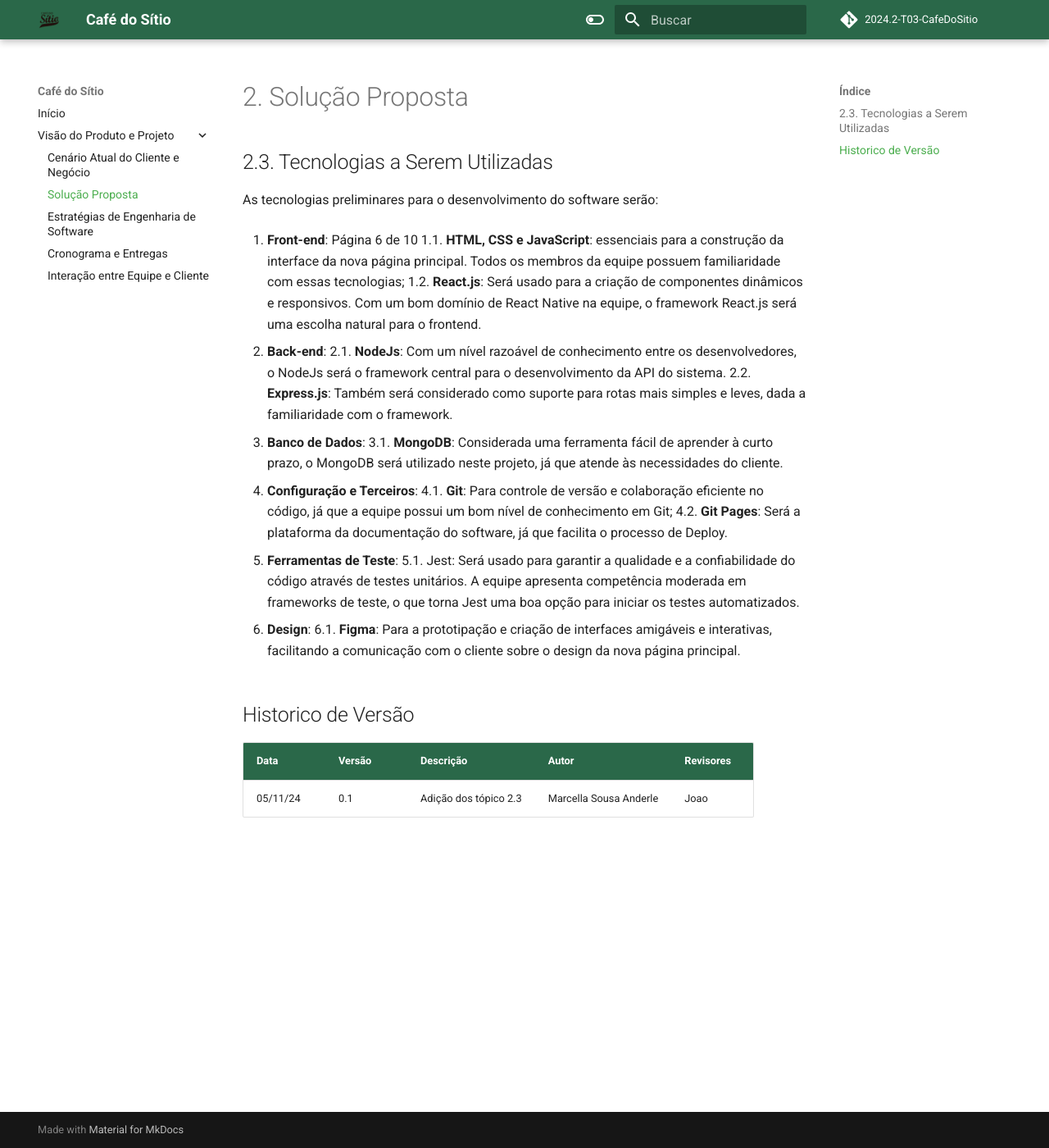
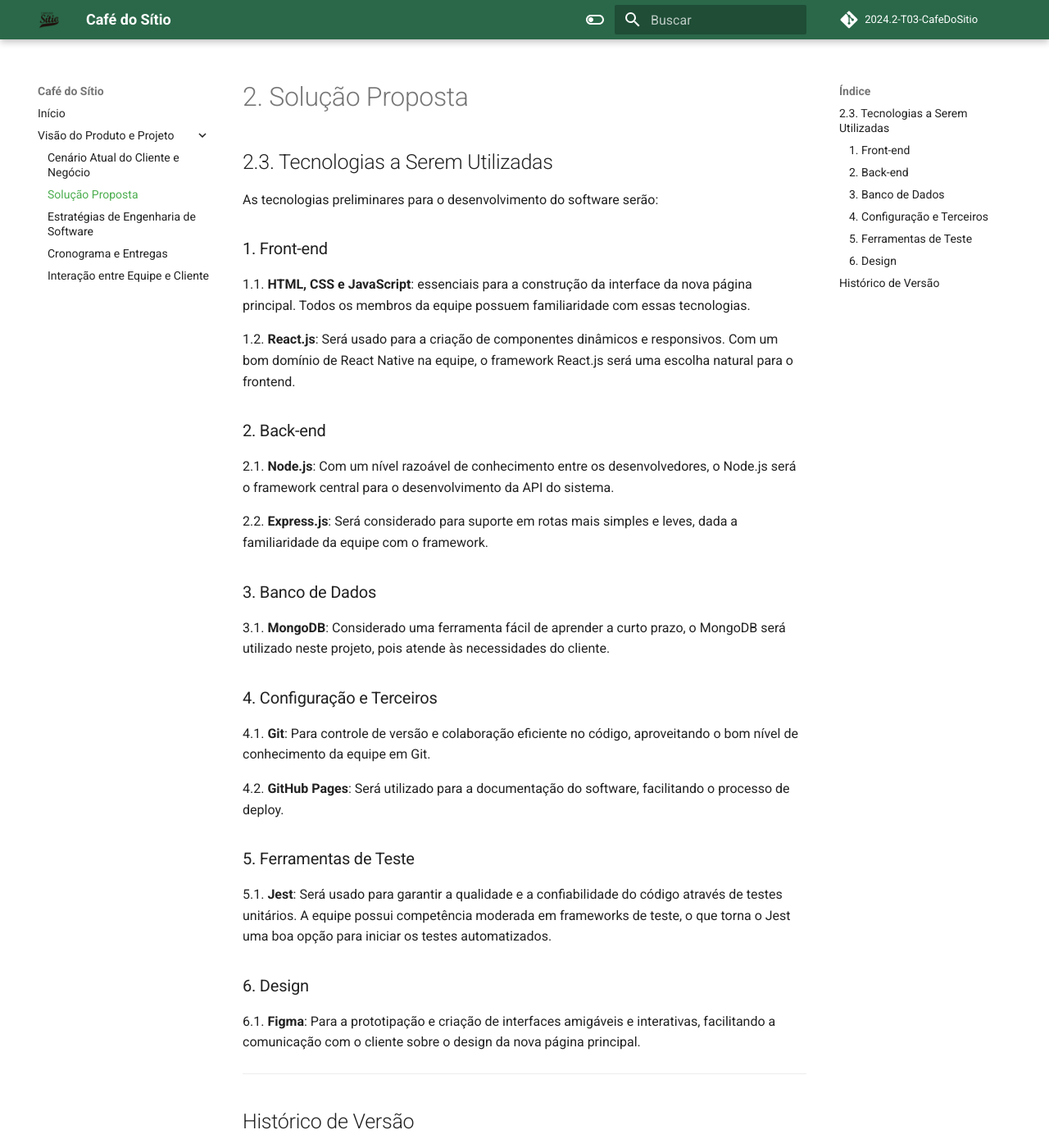
Before and after one commit to mdsreq-fga-unb/2024.2-T03-CafeDoSitio, an MkDocs documentation site: the page built from docs/sections/2-docPage/2-solucaoProposta.md, in a window 1280 px wide and 1400 px high. Shown: the whole window at 82% size. Built offline with MkDocs 1.6.1 and Material for MkDocs 9.7.7, drawn with Linux system fonts in a browser that asks for light colours; comment, search, counter and statistics services are not loaded; some of the changed text lies outside the part shown.

```diff
--- a/docs/sections/2-docPage/2-solucaoProposta.md
+++ b/docs/sections/2-docPage/2-solucaoProposta.md
@@ -4,45 +4,40 @@
 
 As tecnologias preliminares para o desenvolvimento do software serão:
 
-1. **Front-end**:
-Página 6 de 10
-1.1. **HTML, CSS e JavaScript**: essenciais para a construção da interface da
-nova página principal. Todos os membros da equipe possuem familiaridade
-com essas tecnologias;
-1.2. **React.js**: Será usado para a criação de componentes dinâmicos e
-responsivos. Com um bom domínio de React Native na equipe, o framework
-React.js será uma escolha natural para o frontend.
+### 1. Front-end
 
-2. **Back-end**:
-2.1. **NodeJs**: Com um nível razoável de conhecimento entre os desenvolvedores,
-o NodeJs será o framework central para o desenvolvimento da API do
-sistema.
-2.2. **Express.js**: Também será considerado como suporte para rotas mais simples
-e leves, dada a familiaridade com o framework.
+1.1. **HTML, CSS e JavaScript**: essenciais para a construção da interface da nova página principal. Todos os membros da equipe possuem familiaridade com essas tecnologias.
 
-3. **Banco de Dados**:
-3.1. **MongoDB**: Considerada uma ferramenta fácil de aprender à curto prazo, o
-MongoDB será utilizado neste projeto, já que atende às necessidades do
-cliente.
+1.2. **React.js**: Será usado para a criação de componentes dinâmicos e responsivos. Com um bom domínio de React Native na equipe, o framework React.js será uma escolha natural para o frontend.
 
-4. **Configuração e Terceiros**:
-4.1. **Git**: Para controle de versão e colaboração eficiente no código, já que a
-equipe possui um bom nível de conhecimento em Git;
-4.2. **Git Pages**: Será a plataforma da documentação do software, já que facilita o
-processo de Deploy.
+### 2. Back-end
 
-5. **Ferramentas de Teste**:
-5.1. Jest: Será usado para garantir a qualidade e a confiabilidade do código
-através de testes unitários. A equipe apresenta competência moderada em
-frameworks de teste, o que torna Jest uma boa opção para iniciar os testes
-automatizados.
+2.1. **Node.js**: Com um nível razoável de conhecimento entre os desenvolvedores, o Node.js será o framework central para o desenvolvimento da API do sistema.
 
-6. **Design**:
-6.1. **Figma**: Para a prototipação e criação de interfaces amigáveis e interativas,
-facilitando a comunicação com o cliente sobre o design da nova página
-principal.
+2.2. **Express.js**: Será considerado para suporte em rotas mais simples e leves, dada a familiaridade da equipe com o framework.
 
-## Historico de Versão
-Data     | Versão | Descrição             | Autor                  | Revisores
--------- | ------ | ----------------------| ---------------------- | ---------
-05/11/24 | 0.1    | Adição dos tópico 2.3 | Marcella Sousa Anderle | Joao
+### 3. Banco de Dados
+
+3.1. **MongoDB**: Considerado uma ferramenta fácil de aprender a curto prazo, o MongoDB será utilizado neste projeto, pois atende às necessidades do cliente.
+
+### 4. Configuração e Terceiros
+
+4.1. **Git**: Para controle de versão e colaboração eficiente no código, aproveitando o bom nível de conhecimento da equipe em Git.
+
+4.2. **GitHub Pages**: Será utilizado para a documentação do software, facilitando o processo de deploy.
+
+### 5. Ferramentas de Teste
+
+5.1. **Jest**: Será usado para garantir a qualidade e a confiabilidade do código através de testes unitários. A equipe possui competência moderada em frameworks de teste, o que torna o Jest uma boa opção para iniciar os testes automatizados.
+
+### 6. Design
+
+6.1. **Figma**: Para a prototipação e criação de interfaces amigáveis e interativas, facilitando a comunicação com o cliente sobre o design da nova página principal.
+
+---
+
+## Histórico de Versão
+
+| Data     | Versão | Descrição               | Autor                  | Revisores |
+| -------- | ------ | ----------------------- | ---------------------- | --------- |
+| 05/11/24 | 0.1    | Adição do tópico 2.3    | Marcella Sousa Anderle | João      |
```
Also changed, not shown: docs/assets/cafeDoSitio2_3.PNG (added).
